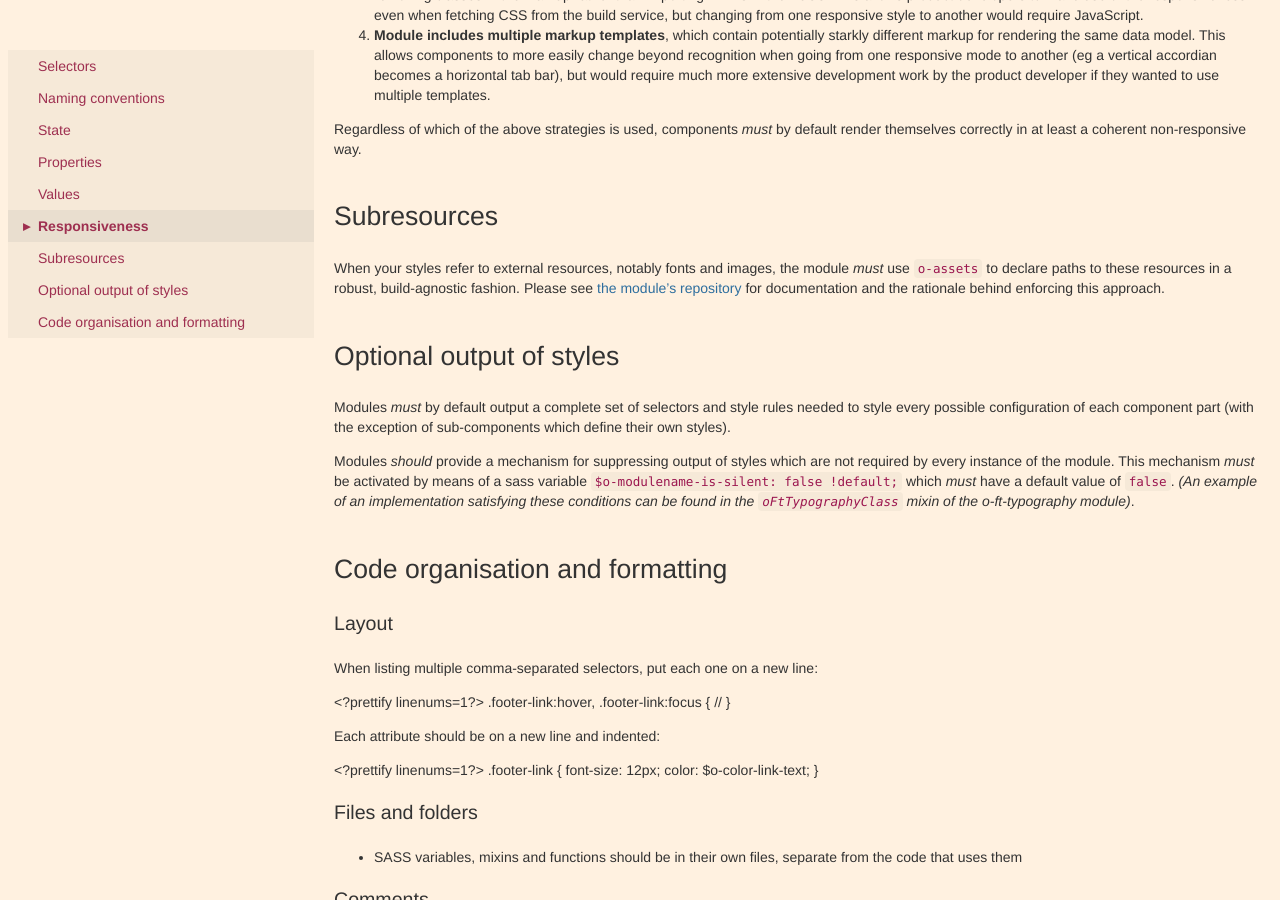
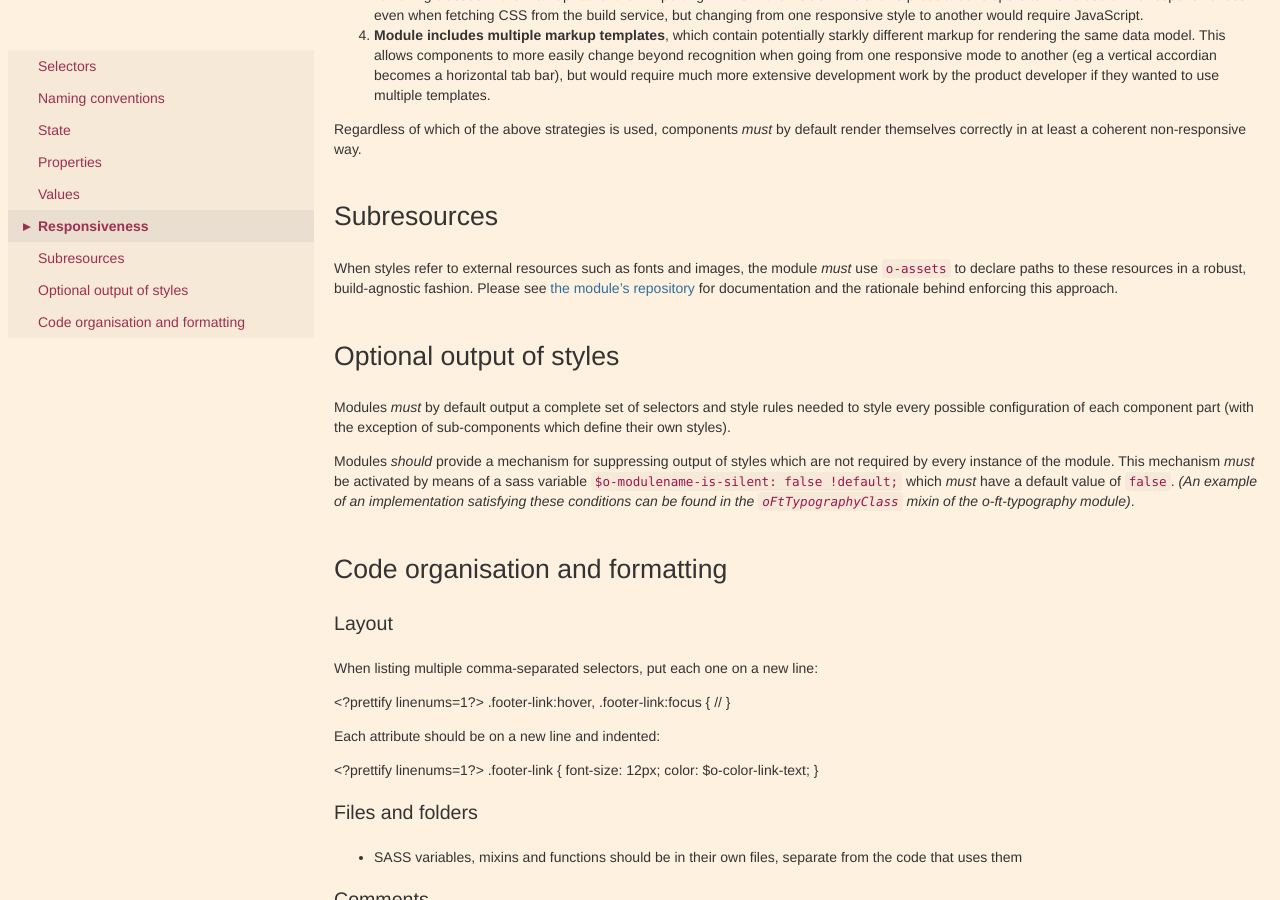
Before and after one commit to Financial-Times/ft-origami, a Jekyll site: the page built from docs/syntax/scss.md, in a window 1280 px wide and 900 px high, scrolled down 2422 px. Built offline with Jekyll 4.4.1, drawn with Linux system fonts in a browser that asks for light colours.

Commit message:
Minor clarifications

```diff
--- a/docs/syntax/scss.md
+++ b/docs/syntax/scss.md
@@ -82,7 +82,7 @@ Regardless of which of the above strategies is used, components *must* by defaul
 
 ## Subresources
 
-When your styles refer to external resources, notably fonts and images, the module *must* use `o-assets` to declare paths to these resources in a robust, build-agnostic fashion. Please see [the module's repository](http://git.svc.ft.com/summary/?r=origami/o-assets.git) for documentation and the rationale behind enforcing this approach.
+When styles refer to external resources such as fonts and images, the module *must* use `o-assets` to declare paths to these resources in a robust, build-agnostic fashion. Please see [the module's repository](http://git.svc.ft.com/summary/?r=origami/o-assets.git) for documentation and the rationale behind enforcing this approach.
 
 ## Optional output of styles
 
```
